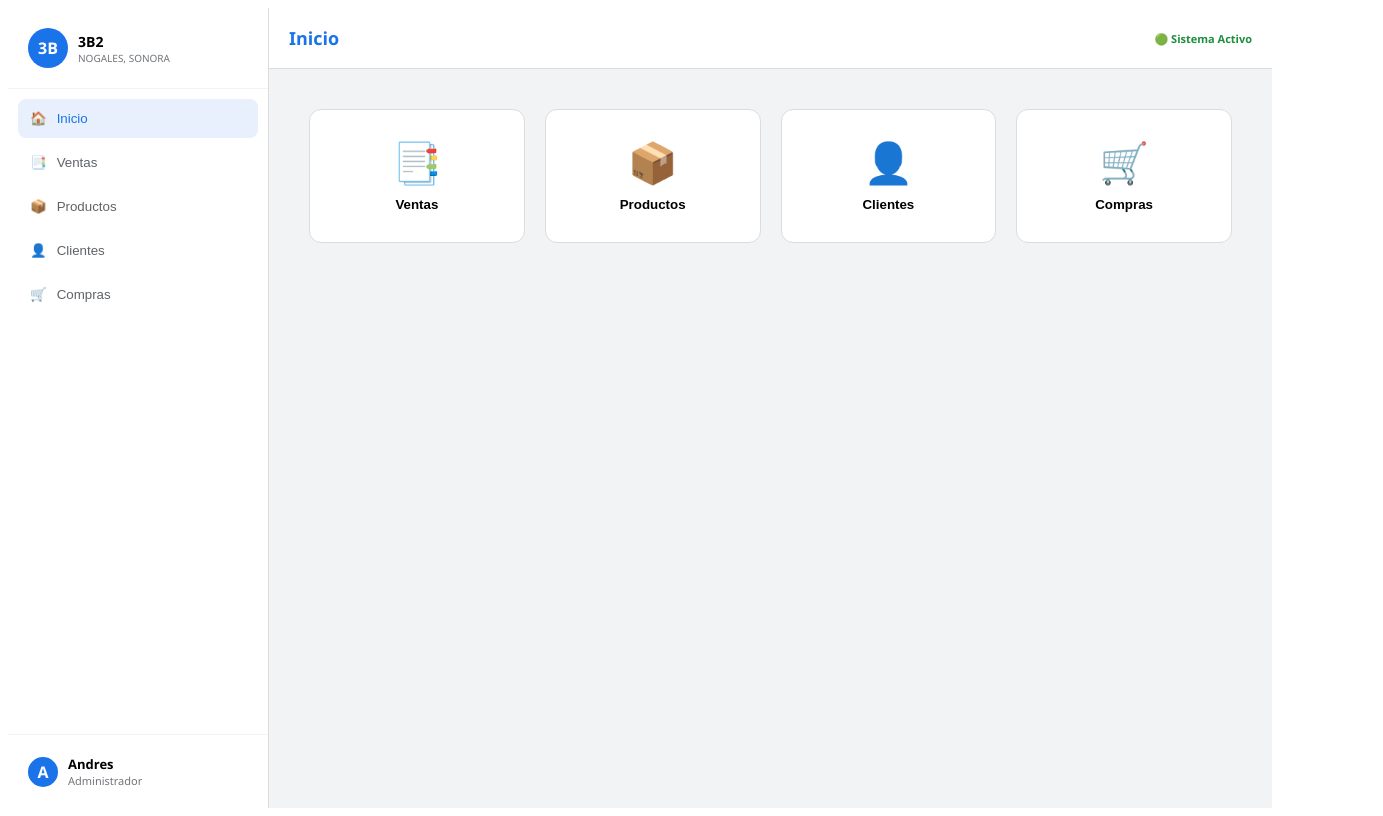
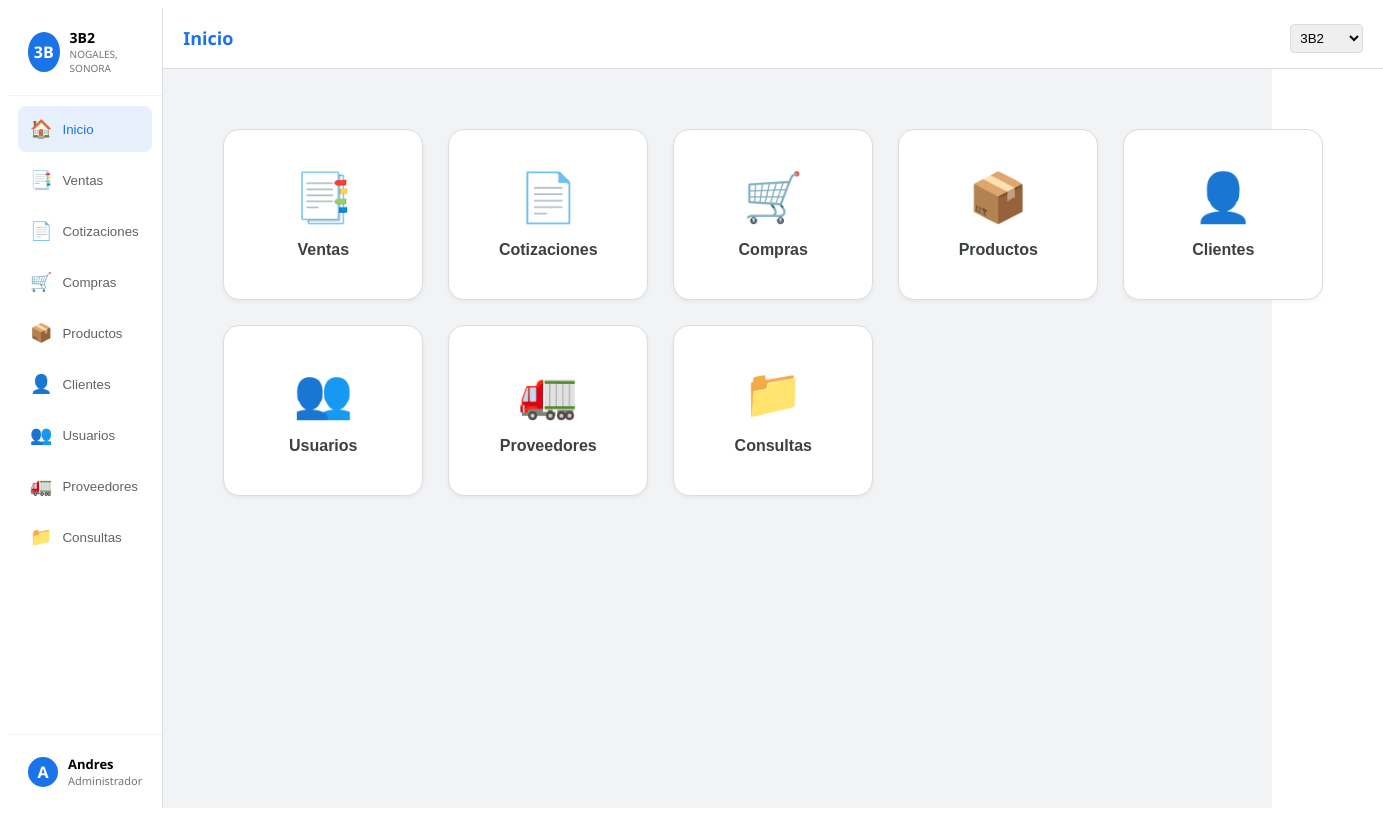
Before and after one commit to aba3bs-arch/pos3b-client, a React (Vite) app: page / in a window 1280 px wide. Shown: the whole page, 1383 px wide, since content can reach past the window. Built offline with nearby package versions, Linux system fonts and the light colour scheme.

Commit message:
Update App.jsx

```diff
--- a/src/App.jsx
+++ b/src/App.jsx
@@ -1,38 +1,52 @@
 import React, { useState, useMemo } from 'react';
 
-const POS_Andres_Elite = () => {
+const POS_Andres_Completo = () => {
   const [vistaActual, setVistaActual] = useState('Inicio');
+  const [sucursal, setSucursal] = useState('3B2');
+  const [carrito, setCarrito] = useState([]);
   const [busqueda, setBusqueda] = useState('');
-  const [sucursal, setSucursal] = useState('3B2');
 
+  const misSucursales = ['3B2', '3B3', '3B5', '3B6', '3B7', '3B9', '3B10', 'Fusion'];
+
+  // Definición de módulos
   const menuOpciones = [
     { nombre: 'Inicio', icono: '🏠', color: '#1a73e8' },
     { nombre: 'Ventas', icono: '📑', color: '#1e8e3e' },
+    { nombre: 'Cotizaciones', icono: '📄', color: '#f9ab00' },
+    { nombre: 'Compras', icono: '🛒', color: '#d93025' },
     { nombre: 'Productos', icono: '📦', color: '#8e24aa' },
     { nombre: 'Clientes', icono: '👤', color: '#00acc1' },
-    { nombre: 'Compras', icono: '🛒', color: '#d93025' },
+    { nombre: 'Usuarios', icono: '👥', color: '#5f6368' },
+    { nombre: 'Proveedores', icono: '🚛', color: '#fb8c00' },
+    { nombre: 'Consultas', icono: '📁', color: '#455a64' },
   ];
 
-  // Base de datos extendida para el módulo de Productos
+  // Base de datos de productos (Inventario)
   const inventario = [
-    { id: 'P1', unidad: 'PZA', nombre: 'plato desechable', precio: 2.00, stock: 0, img: 'https://via.placeholder.com/60?text=Plato' },
-    { id: 'v4', unidad: 'PZA', nombre: 'vaso desechable', precio: 2.00, stock: 0, img: 'https://via.placeholder.com/60?text=Vaso' },
-    { id: '64', unidad: 'PZA', nombre: 'Apotex Omeprazol 2 pcs', precio: 10.00, stock: 11, img: 'https://via.placeholder.com/60?text=Med' },
-    { id: '7500810049181', unidad: 'PZA', nombre: 'gallefut', precio: 10.00, stock: 4, img: 'https://via.placeholder.com/60?text=Galleta' },
-    { id: '7501030409854', unidad: 'PZA', nombre: 'NITO DUO 124G', precio: 30.00, stock: 3, img: 'https://via.placeholder.com/60?text=Nito' },
-    { id: '7501055305704', unidad: 'CAJA', nombre: 'COCA COLA LIGHT RETORNABLE 500...', precio: 20.00, stock: 6, img: 'https://via.placeholder.com/60?text=Coke' },
+    { id: '7501030409854', unidad: 'PZA', nombre: 'NITO DUO 124G', precio: 30, stock: 3, img: 'https://via.placeholder.com/60?text=Nito', cat: 'BOTANAS' },
+    { id: '7501055305704', unidad: 'CAJA', nombre: 'COCA COLA LIGHT 500ML', precio: 20, stock: 6, img: 'https://via.placeholder.com/60?text=Coke', cat: 'BEBIDAS' },
+    { id: '64', unidad: 'PZA', nombre: 'Apotex Omeprazol 2 pcs', precio: 10, stock: 11, img: 'https://via.placeholder.com/60?text=Med', cat: 'ABARROTES' },
   ];
 
-  const productosFiltrados = useMemo(() => {
-    return inventario.filter(p =>
-      p.nombre.toLowerCase().includes(busqueda.toLowerCase()) ||
-      p.id.includes(busqueda)
-    );
+  // Lógica de búsqueda y carrito
+  const filtrados = useMemo(() => {
+    return inventario.filter(p => p.nombre.toLowerCase().includes(busqueda.toLowerCase()) || p.id.includes(busqueda));
   }, [busqueda]);
+
+  const totalVenta = carrito.reduce((acc, item) => acc + (item.precio * item.cantidad), 0);
+
+  const agregarAlCarrito = (p) => {
+    const existe = carrito.find(i => i.id === p.id);
+    if (existe) {
+      setCarrito(carrito.map(i => i.id === p.id ? { ...i, cantidad: i.cantidad + 1 } : i));
+    } else {
+      setCarrito([...carrito, { ...p, cantidad: 1 }]);
+    }
+  };
 
   return (
     <div style={styles.appContainer}>
-      {/* SIDEBAR */}
+      {/* SIDEBAR FIJO */}
       <aside style={styles.sidebar}>
         <div style={styles.sidebarHeader}>
           <div style={styles.logoCircle}>3B</div>
@@ -43,7 +57,7 @@ const POS_Andres_Elite = () => {
         </div>
         <nav style={styles.sidebarNav}>
           {menuOpciones.map((op) => (
-            <button key={op.nombre} onClick={() => setVistaActual(op.nombre)} style={{...styles.navItem, backgroundColor: vistaActual === op.nombre ? '#e8f0fe' : 'transparent', color: vistaActual === op.nombre ? '#1a73e8' : '#5f6368'}}>
+            <button key={op.nombre} onClick={() => {setVistaActual(op.nombre); setBusqueda('');}} style={{...styles.navItem, backgroundColor: vistaActual === op.nombre ? '#e8f0fe' : 'transparent', color: vistaActual === op.nombre ? '#1a73e8' : '#5f6368'}}>
               <span style={styles.navIcon}>{op.icono}</span> {op.nombre}
             </button>
           ))}
@@ -59,15 +73,19 @@ const POS_Andres_Elite = () => {
         </div>
       </aside>
 
-      {/* CONTENIDO */}
+      {/* ÁREA DE TRABAJO VARIABLE */}
       <main style={styles.mainContent}>
         <header style={styles.topBar}>
           <h2 style={styles.viewTitle}>{vistaActual}</h2>
-          <div style={styles.statusOnline}>🟢 Sistema Activo</div>
+          <div style={styles.topBarActions}>
+            <select value={sucursal} onChange={(e) => setSucursal(e.target.value)} style={styles.selectTop}>
+              {misSucursales.map(s => <option key={s} value={s}>{s}</option>)}
+            </select>
+          </div>
         </header>
 
         <div style={styles.workspace}>
-          {/* INICIO */}
+          {/* MÓDULO: INICIO */}
           {vistaActual === 'Inicio' && (
             <div style={styles.inicioGrid}>
               {menuOpciones.filter(o => o.nombre !== 'Inicio').map(op => (
@@ -79,36 +97,57 @@ const POS_Andres_Elite = () => {
             </div>
           )}
 
-          {/* PRODUCTOS (ESTILO SICAR) */}
+          {/* MÓDULO: VENTAS */}
+          {vistaActual === 'Ventas' && (
+            <div style={styles.flexLayout}>
+              <div style={styles.prodVentaArea}>
+                <input type="text" placeholder="F1 - Buscar producto..." style={styles.searchInput} value={busqueda} onChange={(e)=>setBusqueda(e.target.value)} />
+                <div style={styles.gridVenta}>
+                  {filtrados.map(p => (
+                    <div key={p.id} style={styles.cardVenta} onClick={() => agregarAlCarrito(p)}>
+                      <img src={p.img} style={styles.imgVenta} />
+                      <b>${p.precio}</b>
+                      <p>{p.nombre}</p>
+                    </div>
+                  ))}
+                </div>
+              </div>
+              <aside style={styles.ticketArea}>
+                <div style={styles.ticketHeader}>TICKET DE VENTA</div>
+                <div style={styles.ticketScroll}>
+                  {carrito.map(item => (
+                    <div key={item.id} style={styles.ticketRow}>
+                      <span>{item.nombre} x{item.cantidad}</span>
+                      <span>${item.precio * item.cantidad}</span>
+                    </div>
+                  ))}
+                </div>
+                <div style={styles.ticketTotal}>
+                  <span>TOTAL:</span>
+                  <span>${totalVenta}.00</span>
+                </div>
+                <button style={styles.btnPagar}>COBRAR [F10]</button>
+              </aside>
+            </div>
+          )}
+
+          {/* MÓDULO: PRODUCTOS */}
           {vistaActual === 'Productos' && (
-            <div style={styles.productosContainer}>
+            <div style={styles.productosLayout}>
               <div style={styles.searchHeader}>
-                <div style={styles.searchWrapper}>
-                  <input
-                    type="text"
-                    placeholder="Buscar por nombre o código..."
-                    style={styles.searchInput}
-                    value={busqueda}
-                    onChange={(e) => setBusqueda(e.target.value)}
-                  />
-                  <button style={styles.filterBtn}>🧪</button>
-                </div>
+                <input type="text" placeholder="Buscar por nombre o código..." style={styles.searchInput} value={busqueda} onChange={(e)=>setBusqueda(e.target.value)} />
                 <button style={styles.addBtn}>+</button>
               </div>
-
-              <div style={styles.productList}>
-                {productosFiltrados.map(p => (
-                  <div key={p.id} style={styles.productRow}>
-                    <img src={p.img} alt={p.nombre} style={styles.prodImg} />
-                    <div style={styles.prodMainInfo}>
-                      <div style={styles.prodMeta}>
-                        <span style={styles.prodUnidad}>{p.unidad}</span>
-                        <span style={styles.prodId}>{p.id}</span>
-                      </div>
-                      <div style={styles.prodNombre}>{p.nombre}</div>
-                      <div style={styles.prodStock}>{p.stock}</div>
+              <div style={styles.prodLista}>
+                {filtrados.map(p => (
+                  <div key={p.id} style={styles.rowProd}>
+                    <img src={p.img} style={styles.imgLista} />
+                    <div style={{flex:1}}>
+                      <div style={styles.metaProd}>{p.unidad} | {p.id}</div>
+                      <div style={styles.nombreProd}>{p.nombre}</div>
+                      <div style={styles.stockProd}>Stock: {p.stock}</div>
                     </div>
-                    <div style={styles.prodPrecio}>${p.precio.toFixed(2)}</div>
+                    <div style={styles.precioProd}>${p.precio.toFixed(2)}</div>
                   </div>
                 ))}
               </div>
@@ -129,7 +168,7 @@ const styles = {
   sucursalUbicacion: { fontSize: '10px', color: '#70757a' },
   sidebarNav: { flex: 1, padding: '10px' },
   navItem: { display: 'flex', alignItems: 'center', width: '100%', padding: '12px', border: 'none', borderRadius: '8px', cursor: 'pointer', textAlign: 'left', marginBottom: '5px' },
-  navIcon: { marginRight: '10px' },
+  navIcon: { marginRight: '10px', fontSize: '18px' },
   sidebarFooter: { padding: '20px', borderTop: '1px solid #f1f3f4' },
   userInfo: { display: 'flex', alignItems: 'center', gap: '10px' },
   userAvatar: { width: '30px', height: '30px', backgroundColor: '#1a73e8', color: '#fff', borderRadius: '50%', display: 'flex', justifyContent: 'center', alignItems: 'center', fontWeight: 'bold' },
@@ -137,28 +176,38 @@ const styles = {
   userRole: { fontSize: '11px', color: '#70757a' },
   mainContent: { flex: 1, display: 'flex', flexDirection: 'column' },
   topBar: { height: '60px', backgroundColor: '#fff', borderBottom: '1px solid #dadce0', display: 'flex', justifyContent: 'space-between', alignItems: 'center', padding: '0 20px' },
-  viewTitle: { fontSize: '18px', color: '#1a73e8' },
-  statusOnline: { fontSize: '11px', color: '#1e8e3e', fontWeight: 'bold' },
-  workspace: { flex: 1, overflowY: 'auto' },
-  inicioGrid: { display: 'grid', gridTemplateColumns: 'repeat(auto-fit, minmax(180px, 1fr))', gap: '20px', padding: '40px' },
-  moduloCard: { backgroundColor: '#fff', borderRadius: '12px', padding: '30px', border: '1px solid #dadce0', cursor: 'pointer', textAlign: 'center' },
-  moduloIcon: { fontSize: '40px', marginBottom: '10px' },
-  moduloNombre: { fontWeight: 'bold' },
-  productosContainer: { padding: '20px', maxWidth: '800px', margin: '0 auto' },
+  viewTitle: { fontSize: '18px', color: '#1a73e8', fontWeight: 'bold' },
+  selectTop: { padding: '5px', borderRadius: '4px', border: '1px solid #dadce0' },
+  workspace: { flex: 1, overflow: 'hidden' },
+  // ESTILOS INICIO
+  inicioGrid: { display: 'grid', gridTemplateColumns: 'repeat(auto-fit, minmax(200px, 1fr))', gap: '25px', padding: '60px', maxWidth: '1200px', margin: '0 auto' },
+  moduloCard: { backgroundColor: 'white', borderRadius: '16px', padding: '40px 20px', border: '1px solid #dadce0', cursor: 'pointer', display: 'flex', flexDirection: 'column', alignItems: 'center', gap: '15px', boxShadow: '0 2px 4px rgba(0,0,0,0.05)' },
+  moduloIcon: { fontSize: '48px' },
+  moduloNombre: { fontWeight: 'bold', fontSize: '16px', color: '#3c4043' },
+  // ESTILOS VENTAS
+  flexLayout: { display: 'flex', height: '100%' },
+  prodVentaArea: { flex: 1, padding: '20px', overflowY: 'auto' },
+  gridVenta: { display: 'grid', gridTemplateColumns: 'repeat(auto-fill, minmax(140px, 1fr))', gap: '15px', marginTop: '15px' },
+  cardVenta: { backgroundColor: '#fff', borderRadius: '8px', padding: '10px', textAlign: 'center', border: '1px solid #dadce0', cursor: 'pointer' },
+  imgVenta: { width: '100%', height: '80px', objectFit: 'cover', borderRadius: '4px' },
+  ticketArea: { width: '350px', backgroundColor: '#fff', borderLeft: '1px solid #dadce0', display: 'flex', flexDirection: 'column' },
+  ticketHeader: { padding: '15px', fontWeight: 'bold', backgroundColor: '#f8f9fa', borderBottom: '1px solid #dadce0' },
+  ticketScroll: { flex: 1, padding: '15px', overflowY: 'auto' },
+  ticketRow: { display: 'flex', justifyContent: 'space-between', marginBottom: '8px', fontSize: '14px' },
+  ticketTotal: { padding: '20px', borderTop: '2px solid #1a73e8', display: 'flex', justifyContent: 'space-between', fontWeight: 'bold', fontSize: '24px' },
+  btnPagar: { margin: '15px', padding: '15px', backgroundColor: '#1e8e3e', color: '#fff', border: 'none', borderRadius: '8px', fontWeight: 'bold', cursor: 'pointer' },
+  // ESTILOS PRODUCTOS
+  productosLayout: { padding: '20px', height: '100%', display: 'flex', flexDirection: 'column' },
   searchHeader: { display: 'flex', gap: '10px', marginBottom: '20px' },
-  searchWrapper: { flex: 1, position: 'relative', display: 'flex', alignItems: 'center', backgroundColor: '#fff', borderRadius: '8px', border: '1px solid #dadce0', padding: '0 10px' },
-  searchInput: { flex: 1, padding: '12px', border: 'none', outline: 'none', fontSize: '14px' },
-  filterBtn: { background: 'none', border: 'none', cursor: 'pointer' },
-  addBtn: { backgroundColor: '#1e8e3e', color: '#fff', border: 'none', width: '45px', borderRadius: '8px', fontSize: '24px', cursor: 'pointer' },
-  productList: { display: 'flex', flexDirection: 'column', gap: '10px' },
-  productRow: { display: 'flex', alignItems: 'center', backgroundColor: '#fff', padding: '15px', borderRadius: '12px', border: '1px solid #dadce0', gap: '15px' },
-  prodImg: { width: '60px', height: '60px', borderRadius: '8px', objectFit: 'cover' },
-  prodMainInfo: { flex: 1 },
-  prodMeta: { fontSize: '11px', color: '#70757a', marginBottom: '2px' },
-  prodUnidad: { fontWeight: 'bold', marginRight: '8px', color: '#202124' },
-  prodNombre: { fontSize: '14px', color: '#202124', marginBottom: '2px' },
-  prodStock: { fontSize: '12px', color: '#9aa0a6' },
-  prodPrecio: { fontSize: '16px', fontWeight: 'bold', color: '#202124' }
+  searchInput: { flex: 1, padding: '12px', borderRadius: '8px', border: '1px solid #dadce0' },
+  addBtn: { width: '50px', backgroundColor: '#1e8e3e', color: '#fff', border: 'none', borderRadius: '8px', fontSize: '24px', cursor: 'pointer' },
+  prodLista: { flex: 1, overflowY: 'auto' },
+  rowProd: { display: 'flex', gap: '15px', backgroundColor: '#fff', padding: '15px', borderRadius: '12px', border: '1px solid #dadce0', marginBottom: '10px', alignItems: 'center' },
+  imgLista: { width: '60px', height: '60px', borderRadius: '8px' },
+  metaProd: { fontSize: '11px', color: '#70757a' },
+  nombreProd: { fontWeight: 'bold', color: '#202124' },
+  stockProd: { fontSize: '12px', color: '#1a73e8' },
+  precioProd: { fontSize: '18px', fontWeight: 'bold' }
 };
 
-export default POS_Andres_Elite;
+export default POS_Andres_Completo;
```
